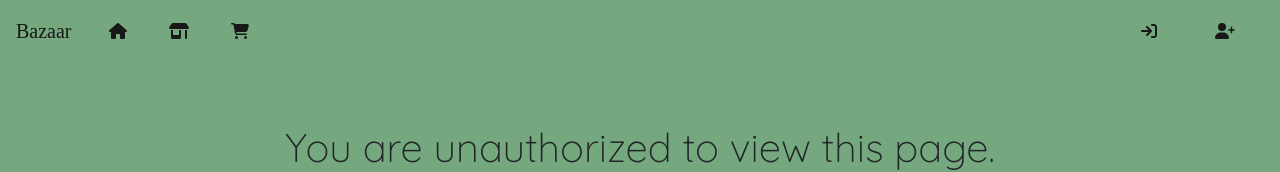
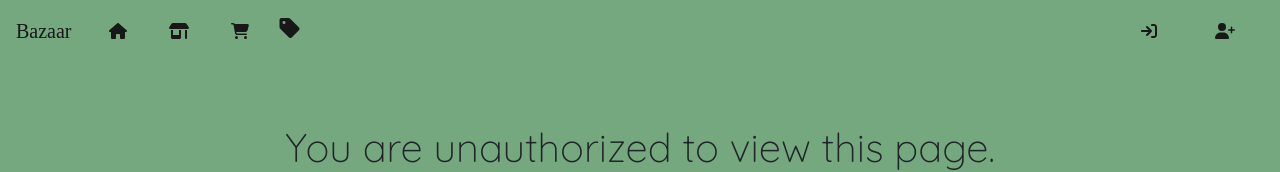
Before and after one commit to shaqnawe/bazaar, a React (Create React App) app: page /unauthorized in a window 1280 px wide. Shown: the top 172 px of the page. Built offline with nearby package versions, Linux system fonts and the light colour scheme; no server answers; a web font is replaced by a local one.

Commit message:
updated background color and added material UI CDN

```diff
--- a/public/index.html
+++ b/public/index.html
@@ -40,6 +40,7 @@
       href="https://fonts.googleapis.com/css2?family=Aclonica&display=swap"
       rel="stylesheet"
     />
+    <link href="https://fonts.googleapis.com/icon?family=Material+Icons" rel="stylesheet">
     <link rel="stylesheet" href="https://cdnjs.cloudflare.com/ajax/libs/font-awesome/4.7.0/css/font-awesome.min.css">
     <title>Bazaar</title>
   </head>
--- a/src/components/Navbar/Navbar.css
+++ b/src/components/Navbar/Navbar.css
@@ -4,19 +4,20 @@
 }
 
 .navbar-dark a.navbar-brand {
-  font-family: 'Samarkan';
+  font-family: "Samarkan";
   color: #181818;
 }
 
 .navbar-dark a.navbar-brand:hover {
   color: #a30b2e;
-  text-shadow: 1px 1px #DCB83E;
+  text-shadow: 1px 1px #dcb83e;
   cursor: pointer;
 }
 
 #home,
 #shop,
 #cart,
+#sell,
 #label,
 #signout,
 #signin,
@@ -27,6 +28,7 @@
 #home:hover,
 #shop:hover,
 #cart:hover,
+#sell:hover,
 #label:hover,
 #signout:hover,
 #signin:hover,
--- a/src/components/Navbar/Navbar.js
+++ b/src/components/Navbar/Navbar.js
@@ -59,6 +59,11 @@ const Navbar = () => {
                 </span>
               </Link>
             </li>
+            <li className="nav-link">
+              <Link to="/shop/sell">
+                <span id="sell" class="material-icons">sell</span>
+              </Link>
+            </li>
           </ul>
           <ul id="auth" className="form-inline my-2 my-lg-0">
             {!currentUser.loggedIn && (
```
